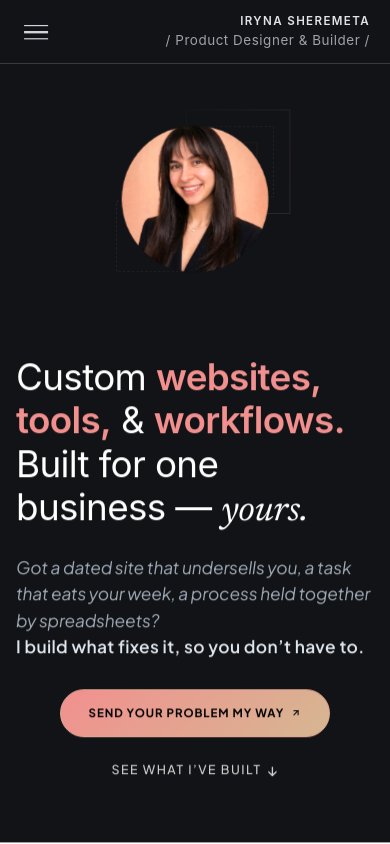
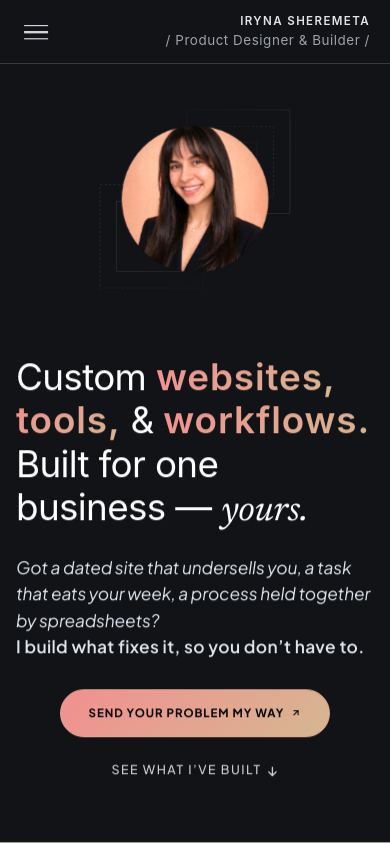
Before and after one commit to Irene2828/porfoliojuly, a Next.js app: page / in a window 390 px wide. Shown: the top 844 px of the page. Built offline with nearby package versions, Linux system fonts and the light colour scheme; no server answers; the database is empty.

Commit message:
style(hero): update headline gradient, image position & lower lines, and mobile body color

```diff
--- a/src/app/index.css
+++ b/src/app/index.css
@@ -408,11 +408,19 @@ h1, h2, h3, h4, h5, h6 {
     white-space: nowrap !important;
   }
 
-  .v2-theme .headline-mockup-bold {
+  .v2-theme .headline-mockup-bold,
+  .v2-theme .headline-desktop-accent,
+  .v2-theme .headline-mobile-accent,
+  .headline-desktop-accent,
+  .headline-mobile-accent {
     font-weight: 600 !important;
     letter-spacing: 0.025em !important; /* subtly increased spacing in bold words */
-    color: #f2908f !important;
-    -webkit-text-fill-color: #f2908f !important;
+    background: linear-gradient(315deg, #d6b792 0%, #f2908f 100%) !important;
+    -webkit-background-clip: text !important;
+    background-clip: text !important;
+    -webkit-text-fill-color: transparent !important;
+    color: transparent !important;
+    display: inline-block !important;
   }
 
   .v2-theme .headline-mockup-light,
@@ -550,11 +558,19 @@ h1, h2, h3, h4, h5, h6 {
     margin-top: 0rem !important; /* same spacing between 2 & 3 as between 1 & 2 */
   }
 
-  .v2-theme .headline-mockup-bold {
+  .v2-theme .headline-mockup-bold,
+  .v2-theme .headline-desktop-accent,
+  .v2-theme .headline-mobile-accent,
+  .headline-desktop-accent,
+  .headline-mobile-accent {
     font-weight: 600 !important;
     letter-spacing: 0.025em !important; /* subtly increased spacing in bold words */
-    color: #f2908f !important;
-    -webkit-text-fill-color: #f2908f !important;
+    background: linear-gradient(315deg, #d6b792 0%, #f2908f 100%) !important;
+    -webkit-background-clip: text !important;
+    background-clip: text !important;
+    -webkit-text-fill-color: transparent !important;
+    color: transparent !important;
+    display: inline-block !important;
   }
 
   .v2-theme .headline-mockup-light {
@@ -1118,11 +1134,12 @@ h1, h2, h3, h4, h5, h6 {
     margin: 0 auto !important;
   }
 
-  /* Shift circle decor and image 5% more to the left on desktop */
-  .v2-theme .hero-image-wrapper {
+  /* Shift circle decor and image 5% more to the left on desktop, lifted ~10% higher */
+  .v2-theme .hero-image-wrapper,
+  .hero-image-wrapper {
     position: relative !important;
     right: clamp(2.5rem, 8.5vw, 9rem) !important;
-    top: -2.8rem !important;
+    top: -5.4rem !important;
     margin-right: 0 !important;
     animation: none !important;
   }
@@ -1454,8 +1471,8 @@ h1, h2, h3, h4, h5, h6 {
     font-size: 17.33px !important; /* +10% text size */
     font-weight: 400 !important;
     font-style: italic !important;
-    color: #a0abb8 !important;
-    -webkit-text-fill-color: #a0abb8 !important;
+    color: #dfe6ee !important;
+    -webkit-text-fill-color: #dfe6ee !important;
     line-height: 1.5225 !important;
   }
 
--- a/src/app/v2/components/HeroV2.tsx
+++ b/src/app/v2/components/HeroV2.tsx
@@ -53,8 +53,12 @@ export default function HeroV2() {
         .headline-mobile-accent {
           font-family: -apple-system, BlinkMacSystemFont, "Helvetica Neue", Helvetica, Arial, sans-serif !important;
           font-weight: 600 !important;
-          color: #f2908f !important;
-          -webkit-text-fill-color: #f2908f !important;
+          background: linear-gradient(315deg, #d6b792 0%, #f2908f 100%) !important;
+          -webkit-background-clip: text !important;
+          background-clip: text !important;
+          -webkit-text-fill-color: transparent !important;
+          color: transparent !important;
+          display: inline-block !important;
           letter-spacing: -0.018em !important;
         }
         .headline-desktop-serif,
@@ -183,8 +187,8 @@ export default function HeroV2() {
             font-size: 17.33px !important; /* +10% text size */
             font-weight: 400 !important;
             font-style: italic !important;
-            color: #a0abb8 !important;
-            -webkit-text-fill-color: #a0abb8 !important;
+            color: #dfe6ee !important;
+            -webkit-text-fill-color: #dfe6ee !important;
             line-height: 1.5225 !important;
           }
           .v2-theme .hero-frame-paragraph .hero-body-bold,
@@ -420,6 +424,10 @@ export default function HeroV2() {
           .hero-image-container {
             box-shadow: -8px -8px 0px 0px #1e2026 !important;
           }
+          .v2-theme .hero-image-wrapper,
+          .hero-image-wrapper {
+            top: -5.4rem !important;
+          }
         }
         /* Mobile hero body line width (350px to 900px, covers iPhone 13, 13 mini, display zoom, 12, 14, 15) */
         @media (max-width: 900px) {
@@ -560,7 +568,7 @@ export default function HeroV2() {
             <img src={heroImage.src} alt="Iryna Sheremeta" className="hero-image" style={{ position: 'relative', zIndex: 2 }} />
             <div className="hero-dot-overlay"></div>
 
-            {/* Geometric square shapes: Bottom-Left of Image (Dashed square only) */}
+            {/* Geometric square shapes: Bottom-Left of Image */}
             <div
               className="hero-shape-bottom-left"
               aria-hidden="true"
@@ -583,12 +591,14 @@ export default function HeroV2() {
                 style={{
                   width: '100%',
                   height: '100%',
-                  maskImage: 'linear-gradient(135deg, rgba(0, 0, 0, 0.95) 0%, rgba(0, 0, 0, 0.6) 60%, rgba(0, 0, 0, 0.15) 100%)',
-                  WebkitMaskImage: 'linear-gradient(135deg, rgba(0, 0, 0, 0.95) 0%, rgba(0, 0, 0, 0.6) 60%, rgba(0, 0, 0, 0.15) 100%)'
+                  maskImage: 'linear-gradient(135deg, rgba(0, 0, 0, 0.95) 0%, rgba(0, 0, 0, 0.7) 60%, rgba(0, 0, 0, 0.35) 100%)',
+                  WebkitMaskImage: 'linear-gradient(135deg, rgba(0, 0, 0, 0.95) 0%, rgba(0, 0, 0, 0.7) 60%, rgba(0, 0, 0, 0.35) 100%)'
                 }}
               >
-                {/* Middle Rectangle - Dashed, Pale subtle stroke */}
-                <rect x="36" y="36" width="128" height="128" stroke="rgba(255, 255, 255, 0.45)" strokeWidth="1.2" strokeDasharray="4 4" strokeOpacity="0.35" />
+                {/* Outer Rectangle - Dashed lower line under image */}
+                <rect x="6" y="6" width="188" height="188" stroke="rgba(255, 255, 255, 0.45)" strokeWidth="1.2" strokeDasharray="4 4" strokeOpacity="0.35" />
+                {/* Inner Rectangle - Solid, Pale subtle stroke matching top solid line */}
+                <rect x="36" y="36" width="128" height="128" stroke="rgba(247, 214, 208, 0.45)" strokeWidth="1.2" strokeOpacity="0.4" />
               </svg>
             </div>
 
```
